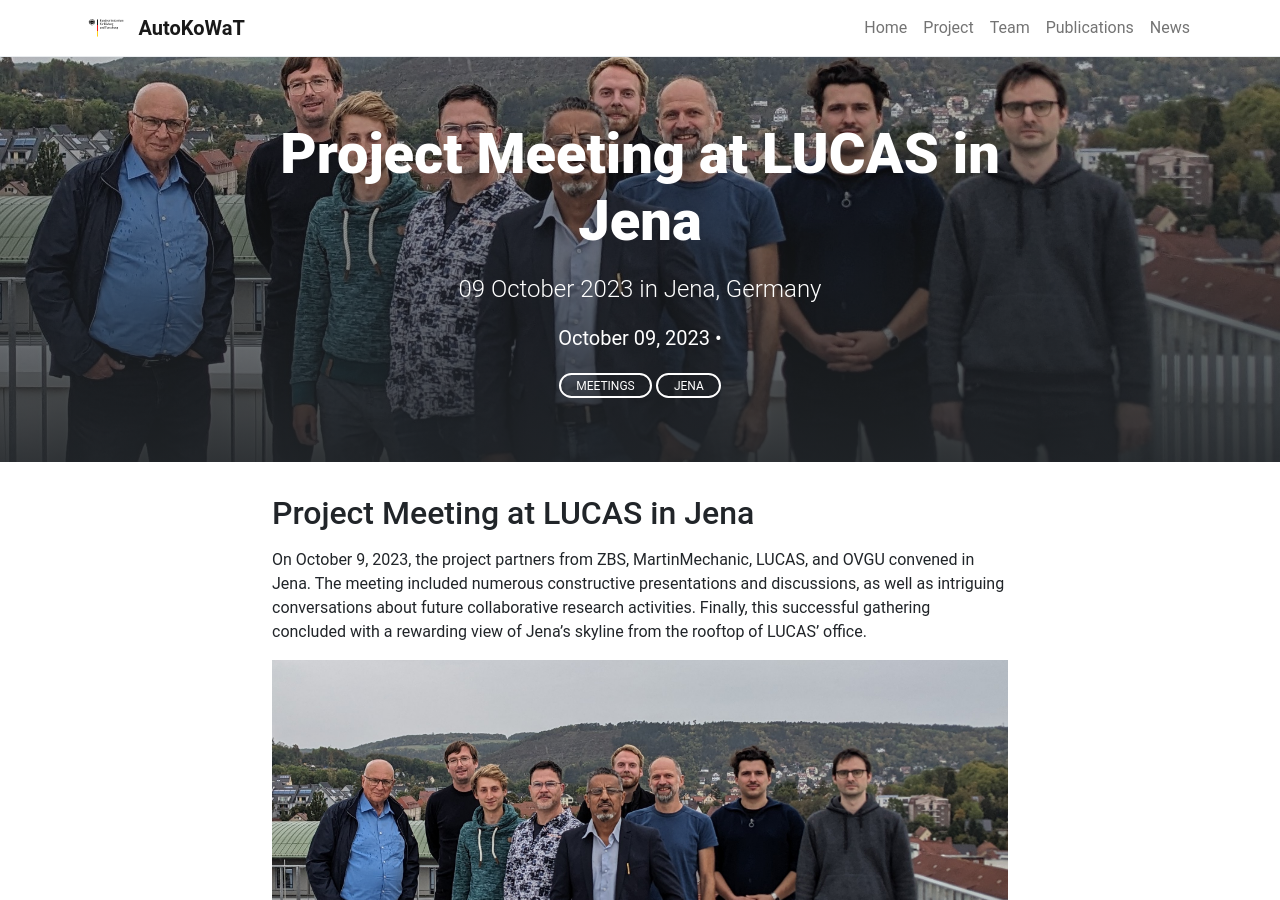
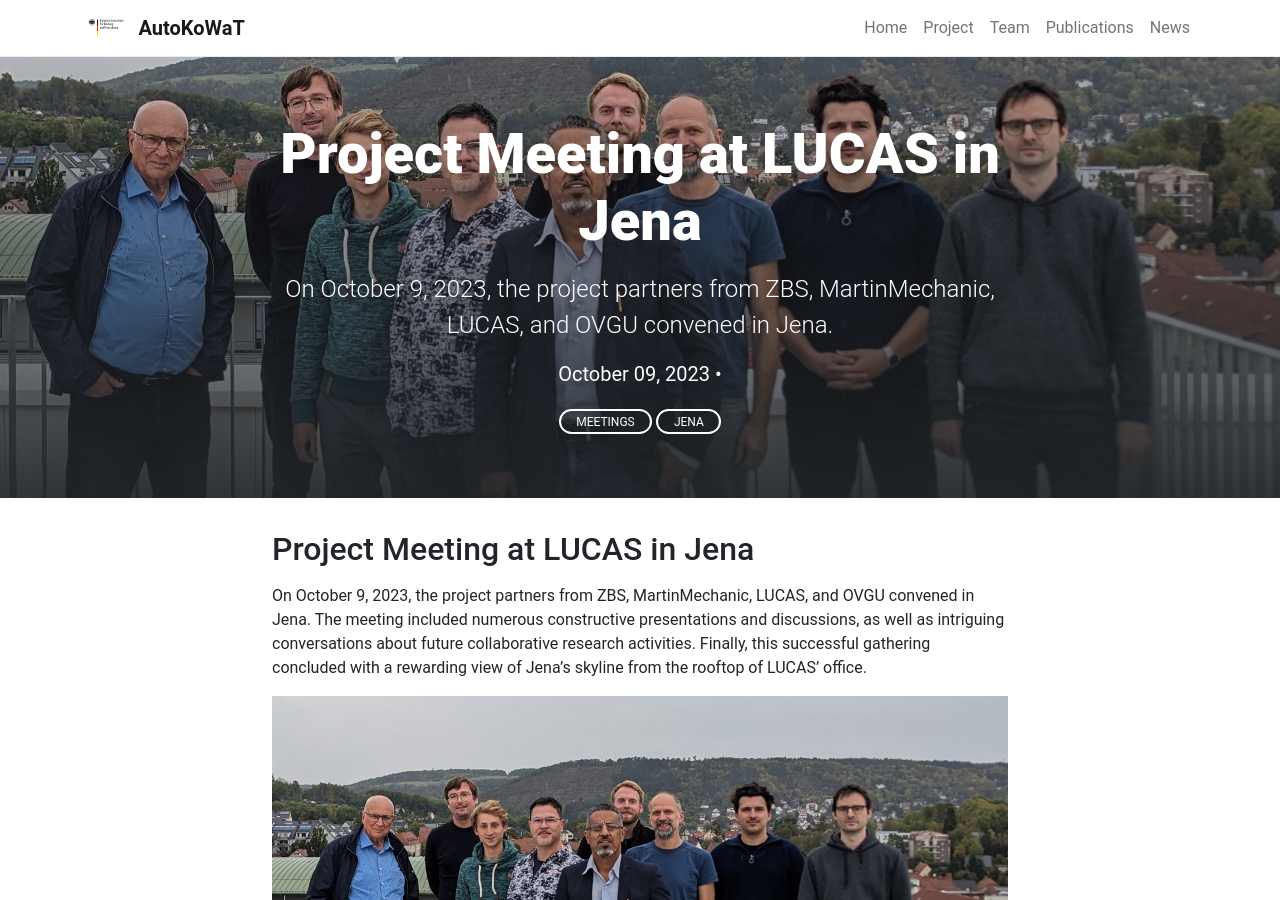
Before and after one commit to autokowat/autokowat.github.io, a Jekyll site: the page built from _posts/2023-10-09-jena-meeting.md, in a window 1280 px wide and 900 px high. Built offline with Jekyll 4.4.1, drawn with Linux system fonts in a browser that asks for light colours.

Commit message:
Update meeting

```diff
--- a/_posts/2023-10-09-jena-meeting.md
+++ b/_posts/2023-10-09-jena-meeting.md
@@ -1,6 +1,6 @@
 ---
 title: Project Meeting at LUCAS in Jena
-description: 09 October 2023 in Jena, Germany
+description: On October 9, 2023, the project partners from ZBS, MartinMechanic, LUCAS, and OVGU convened in Jena.
 background: /assets/theme/images/treffen_jena_header.jpg
 author: []
 categories: [Meetings,Jena]
```
